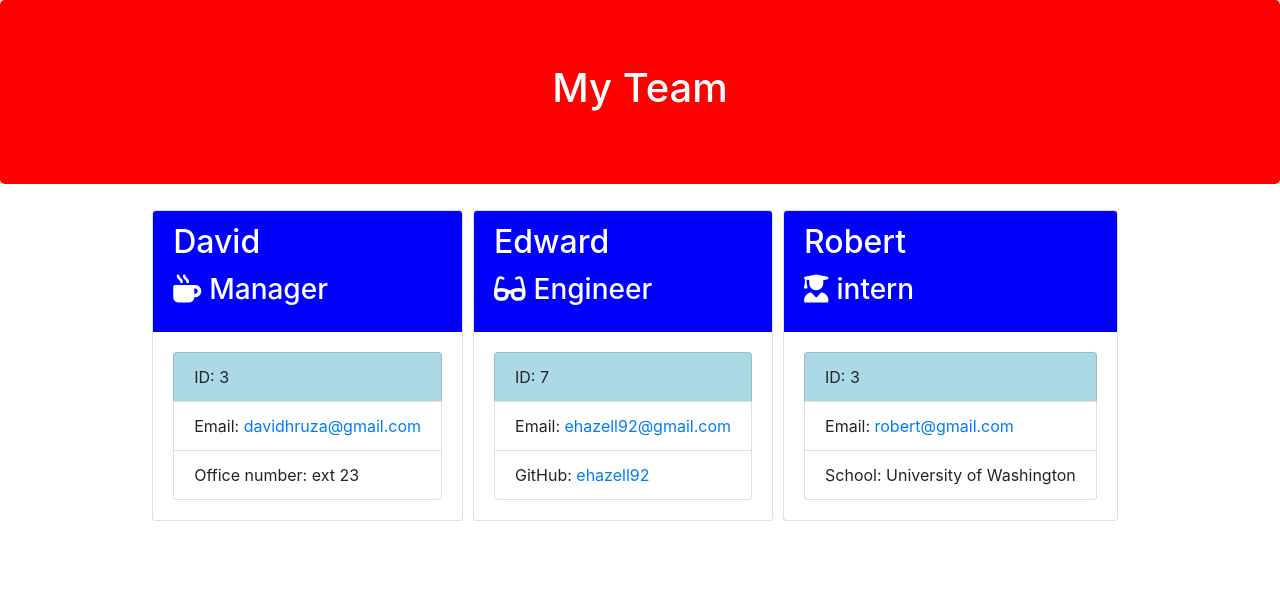
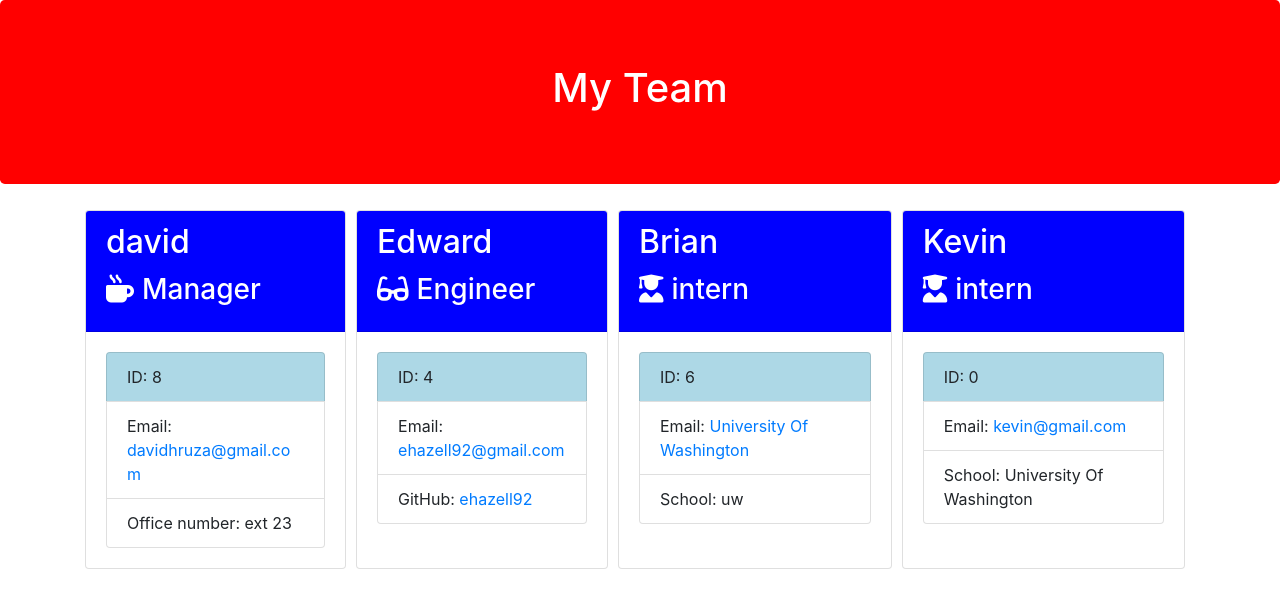
Before and after one commit to dhruza88/Team-Portfolio-Generator, a website: page Develop/dist/html/index.html in a window 1280 px wide. Drawn offline with nearby package versions, Linux system fonts and the light colour scheme.

Commit message:
new attempt

```diff
--- a/Develop/dist/html/index.html
+++ b/Develop/dist/html/index.html
@@ -27,12 +27,12 @@
 
         <div class="card employee-card Empcard">
         <div class="card-header namecard">
-            <h2 class="card-title">David</h2>
+            <h2 class="card-title">david</h2>
             <h3 class="card-title"><i class="fas fa-mug-hot mr-2"></i>Manager</h3>
         </div>
         <div class="card-body">
             <ul class="list-group">
-                <li class="list-group-item numID">ID: 3</li>
+                <li class="list-group-item numID">ID: 8</li>
                 <li class="list-group-item">Email: <a href="mailto:davidhruza@gmail.com">davidhruza@gmail.com</a></li>
                 <li class="list-group-item">Office number: ext 23</li>
             </ul>
@@ -46,7 +46,7 @@
     </div>
     <div class="card-body">
         <ul class="list-group">
-            <li class="list-group-item numID">ID: 7</li>
+            <li class="list-group-item numID">ID: 4</li>
             <li class="list-group-item">Email: <a href="mailto:ehazell92@gmail.com">ehazell92@gmail.com</a></li>
             <li class="list-group-item">GitHub: <a href="https://github.com/ehazell92" target="_blank" rel="noopener noreferrer">ehazell92</a></li>
         </ul>
@@ -55,14 +55,28 @@
 
         <div class="card employee-card Empcard">
     <div class="card-header namecard">
-        <h2 class="card-title">Robert</h2>
+        <h2 class="card-title">Brian</h2>
         <h3 class="card-title"><i class="fas fa-user-graduate mr-2"></i>intern</h3>
     </div>
     <div class="card-body">
         <ul class="list-group">
-            <li class="list-group-item numID">ID: 3</li>
-            <li class="list-group-item">Email: <a href="mailto:robert@gmail.com">robert@gmail.com</a></li>
-            <li class="list-group-item">School: University of Washington</li>
+            <li class="list-group-item numID">ID: 6</li>
+            <li class="list-group-item">Email: <a href="mailto:University Of Washington">University Of Washington</a></li>
+            <li class="list-group-item">School: uw</li>
+        </ul>
+    </div>
+</div>
+
+        <div class="card employee-card Empcard">
+    <div class="card-header namecard">
+        <h2 class="card-title">Kevin</h2>
+        <h3 class="card-title"><i class="fas fa-user-graduate mr-2"></i>intern</h3>
+    </div>
+    <div class="card-body">
+        <ul class="list-group">
+            <li class="list-group-item numID">ID: 0</li>
+            <li class="list-group-item">Email: <a href="mailto:kevin@gmail.com">kevin@gmail.com</a></li>
+            <li class="list-group-item">School: University Of Washington</li>
         </ul>
     </div>
 </div>
```
